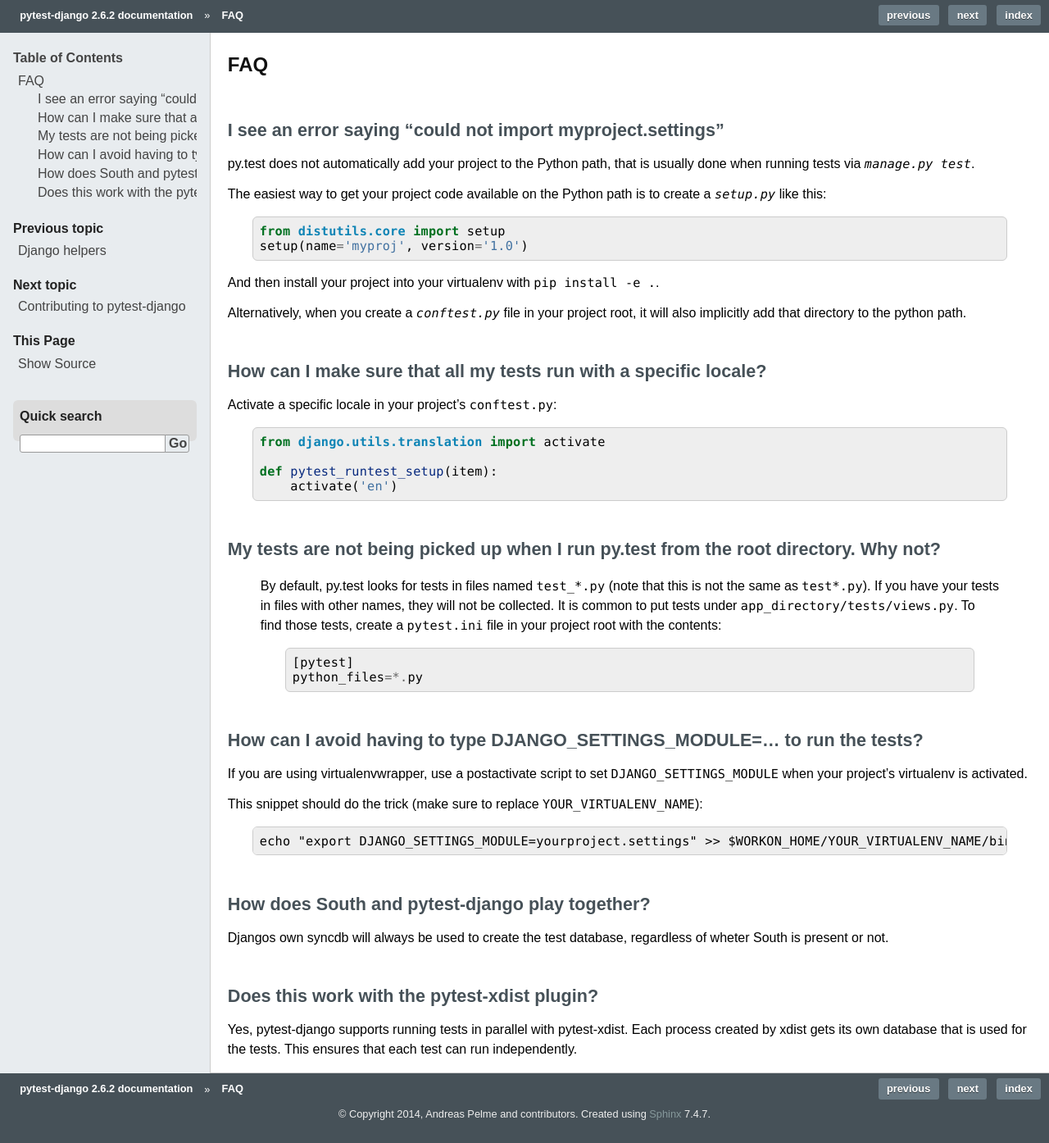
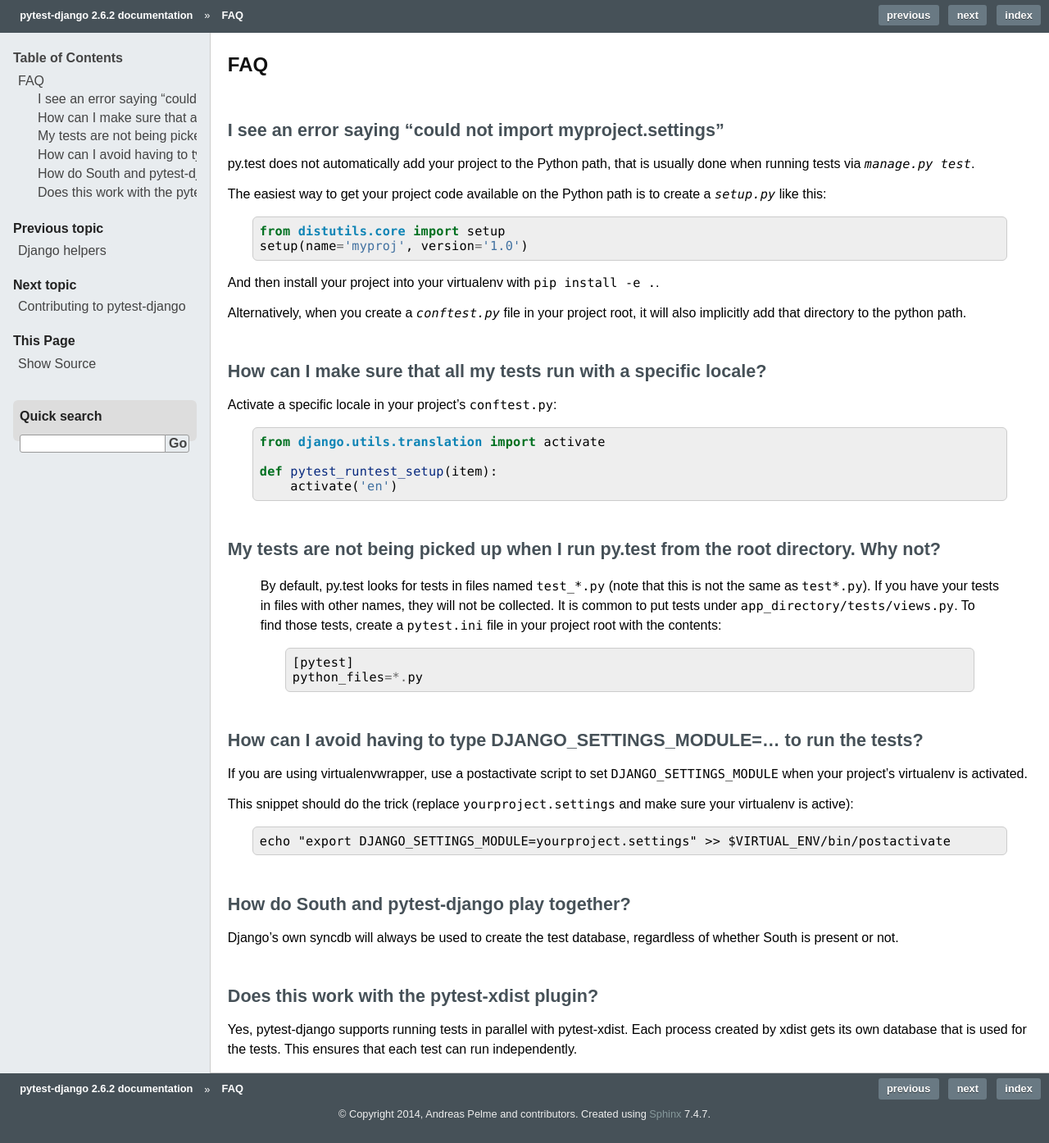
Before and after one commit to pytest-dev/pytest-django, a Sphinx documentation site: the page built from docs/faq.rst, in a window 1280 px wide. Shown: the whole page at 82% size. Built offline with Sphinx 7.4.7, drawn with Linux system fonts in a browser that asks for light colours.

Commit message:
fix typos and add $VIRTUAL_ENV suggestion

```diff
--- a/docs/database.rst
+++ b/docs/database.rst
@@ -104,7 +104,7 @@
 ``--create-db`` - force re creation of the test database
 --------------------------------------------------------
 When used with ``--reuse-db``, this option will re-create the database,
-regardless of wheter it exists or not.
+regardless of whether it exists or not.
 
 Example work flow with ``--reuse-db`` and ``--create-db``.
 -----------------------------------------------------------
--- a/docs/faq.rst
+++ b/docs/faq.rst
@@ -49,15 +49,15 @@
 
 If you are using virtualenvwrapper, use a postactivate script to set ``DJANGO_SETTINGS_MODULE`` when your project's virtualenv is activated.
 
-This snippet should do the trick (make sure to replace ``YOUR_VIRTUALENV_NAME``)::
+This snippet should do the trick (replace ``yourproject.settings`` and make sure your virtualenv is active)::
 
-    echo "export DJANGO_SETTINGS_MODULE=yourproject.settings" >> $WORKON_HOME/YOUR_VIRTUALENV_NAME/bin/postactivate
+    echo "export DJANGO_SETTINGS_MODULE=yourproject.settings" >> $VIRTUAL_ENV/bin/postactivate
 
 
-How does South and pytest-django play together?
+How do South and pytest-django play together?
 ------------------------------------------------
 
-Djangos own syncdb will always be used to create the test database, regardless of wheter South is present or not.
+Django's own syncdb will always be used to create the test database, regardless of whether South is present or not.
 
 
 Does this work with the pytest-xdist plugin?
```
